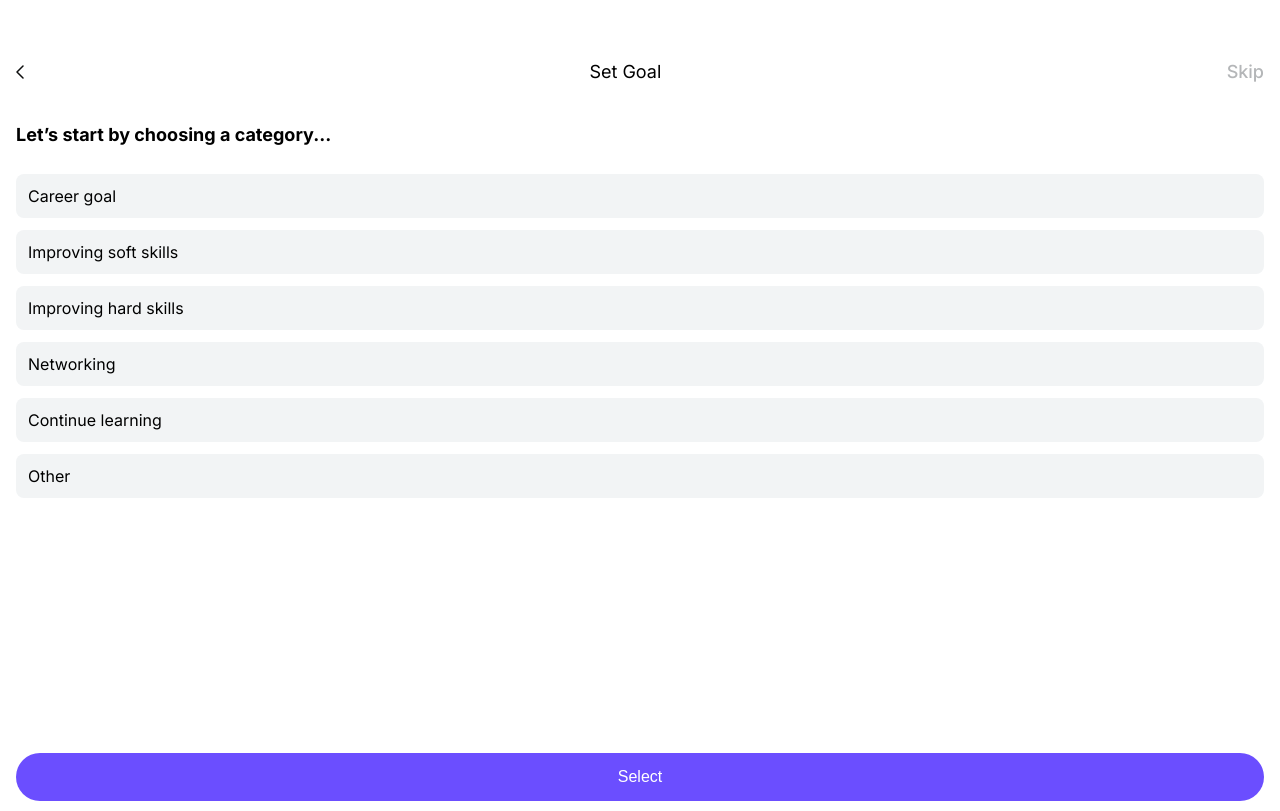
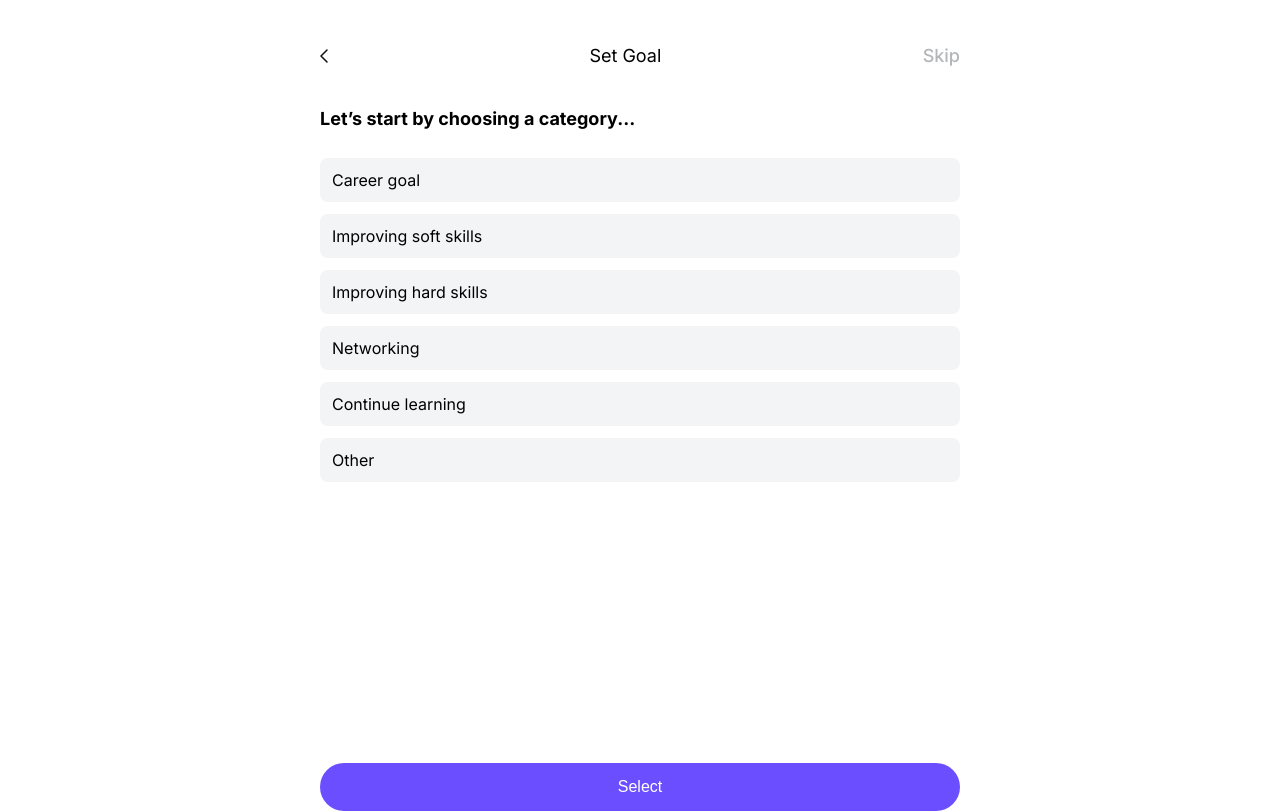
Before and after one commit to Grit-Co/Grit-FE, a Next.js app: page /setup in a window 1280 px wide. Built offline with nearby package versions, Linux system fonts and the light colour scheme.

Commit message:
added a media query

```diff
--- a/styles/setup.module.scss
+++ b/styles/setup.module.scss
@@ -1,6 +1,9 @@
 .setup {
     padding: 3rem 1rem;
     height: 100vh;
+    @media (min-width: 800px) {
+        padding: 32px 25%;
+      }
 }
 
 .setup h5 {
```
